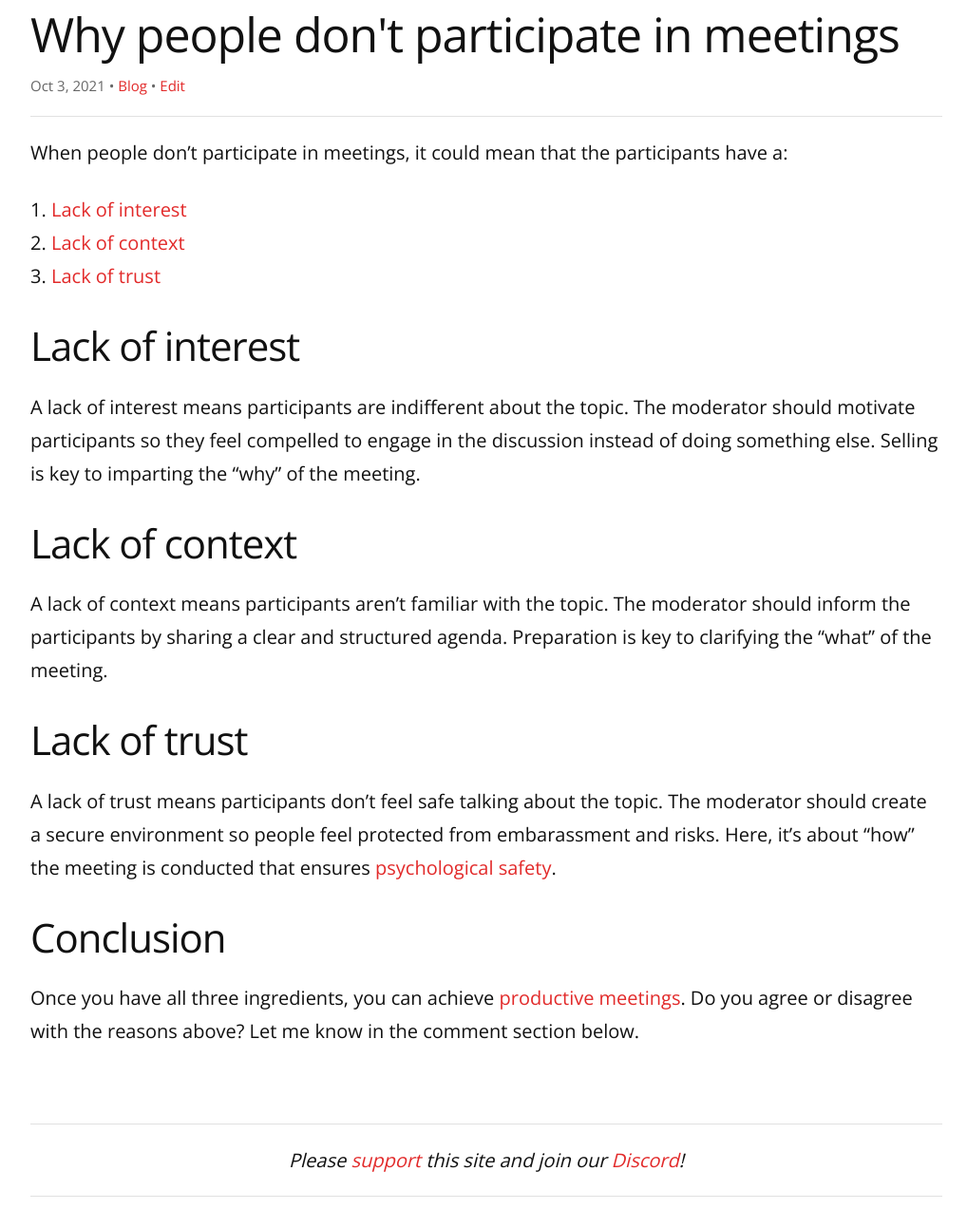
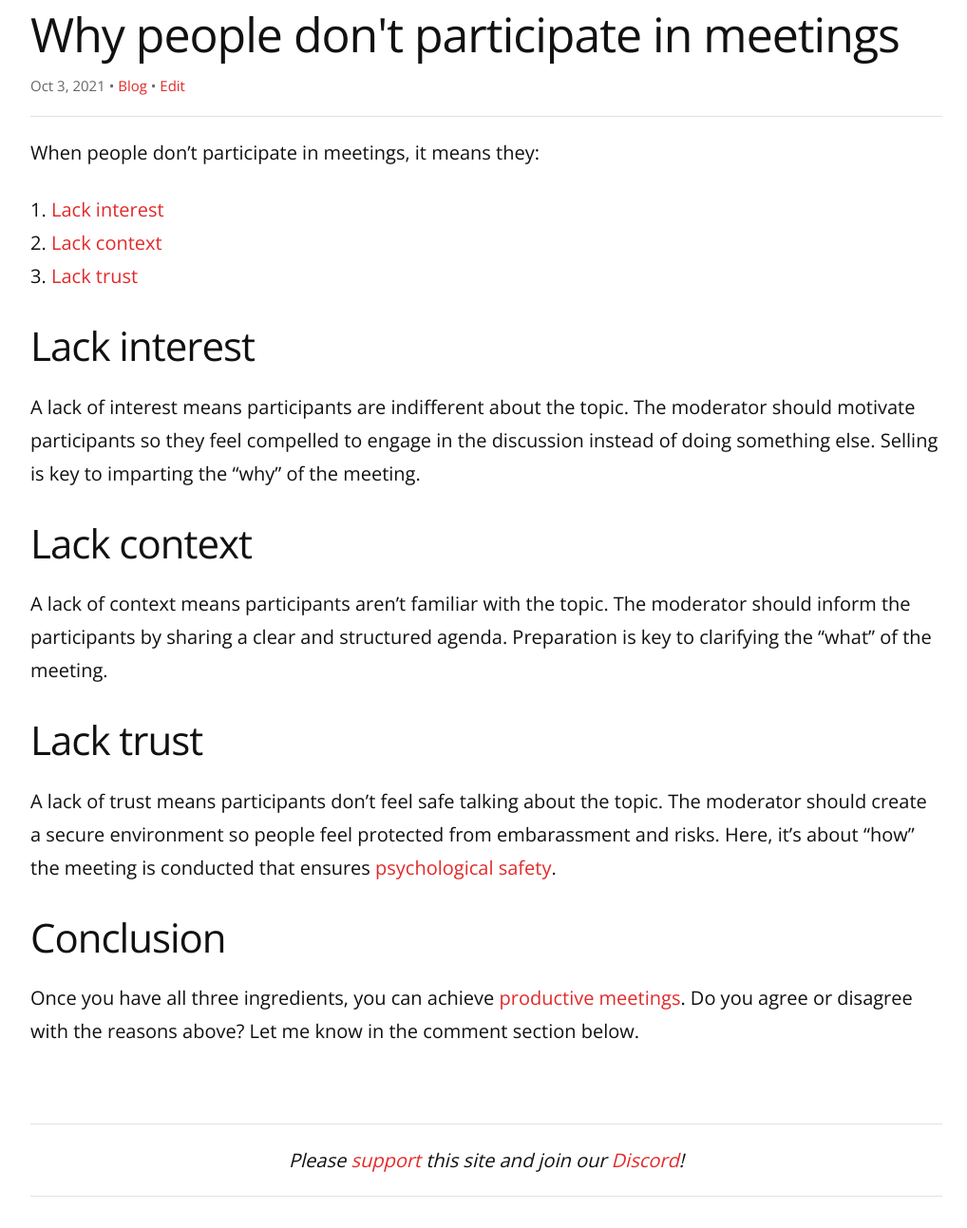
Before and after one commit to remarkablemark/remarkablemark.github.io, a Jekyll site: the page built from _posts/2021/2021-10-03-why-people-do-not-participate-in-meetings.md, in a window 1280 px wide and 1400 px high, cut to the strip 107-1400 px from the top of the window. Shown: the whole strip at 95% size, without its empty margins (128-1146 px from the left). Built offline with Jekyll 4.4.1, drawn with Linux system fonts in a browser that asks for light colours; comment, search, counter and statistics services are not loaded.

Commit message:
fix(posts): update "Why people don't participate in meetings"
Post: 2021-10-03-why-people-do-not-participate-in-meetings.md

Improve grammar and wording.

```diff
--- a/_posts/2021/2021-10-03-why-people-do-not-participate-in-meetings.md
+++ b/_posts/2021/2021-10-03-why-people-do-not-participate-in-meetings.md
@@ -6,21 +6,21 @@ excerpt: People don't participate in meetings because they lack interest, contex
 categories: management psychology
 ---
 
-When people don't participate in meetings, it could mean that the participants have a:
+When people don't participate in meetings, it means they:
 
-1. [Lack of interest](#lack-of-interest)
-2. [Lack of context](#lack-of-context)
-3. [Lack of trust](#lack-of-trust)
+1. [Lack interest](#lack-interest)
+2. [Lack context](#lack-context)
+3. [Lack trust](#lack-trust)
 
-## Lack of interest
+## Lack interest
 
 A lack of interest means participants are indifferent about the topic. The moderator should motivate participants so they feel compelled to engage in the discussion instead of doing something else. Selling is key to imparting the "why" of the meeting.
 
-## Lack of context
+## Lack context
 
 A lack of context means participants aren't familiar with the topic. The moderator should inform the participants by sharing a clear and structured agenda. Preparation is key to clarifying the "what" of the meeting.
 
-## Lack of trust
+## Lack trust
 
 A lack of trust means participants don't feel safe talking about the topic. The moderator should create a secure environment so people feel protected from embarassment and risks. Here, it's about "how" the meeting is conducted that ensures [psychological safety](https://rework.withgoogle.com/blog/five-keys-to-a-successful-google-team/).
 
```
